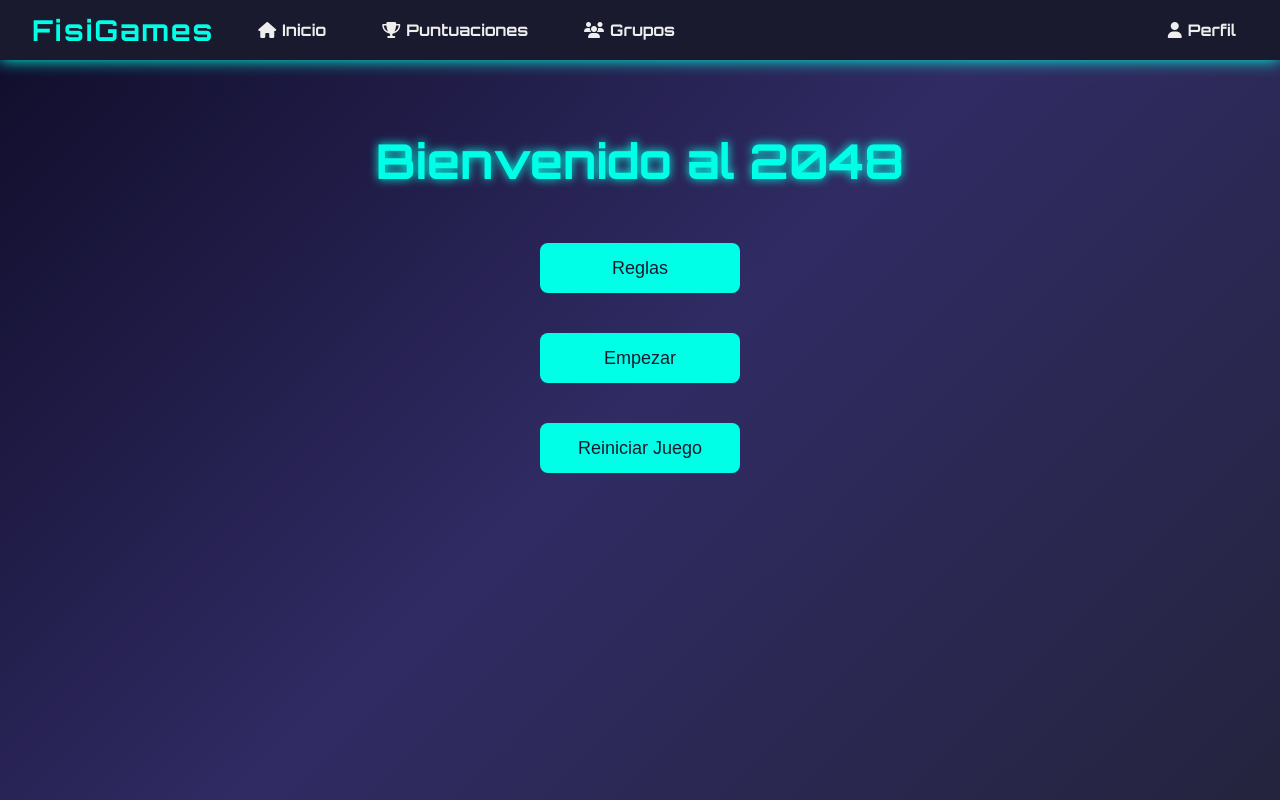
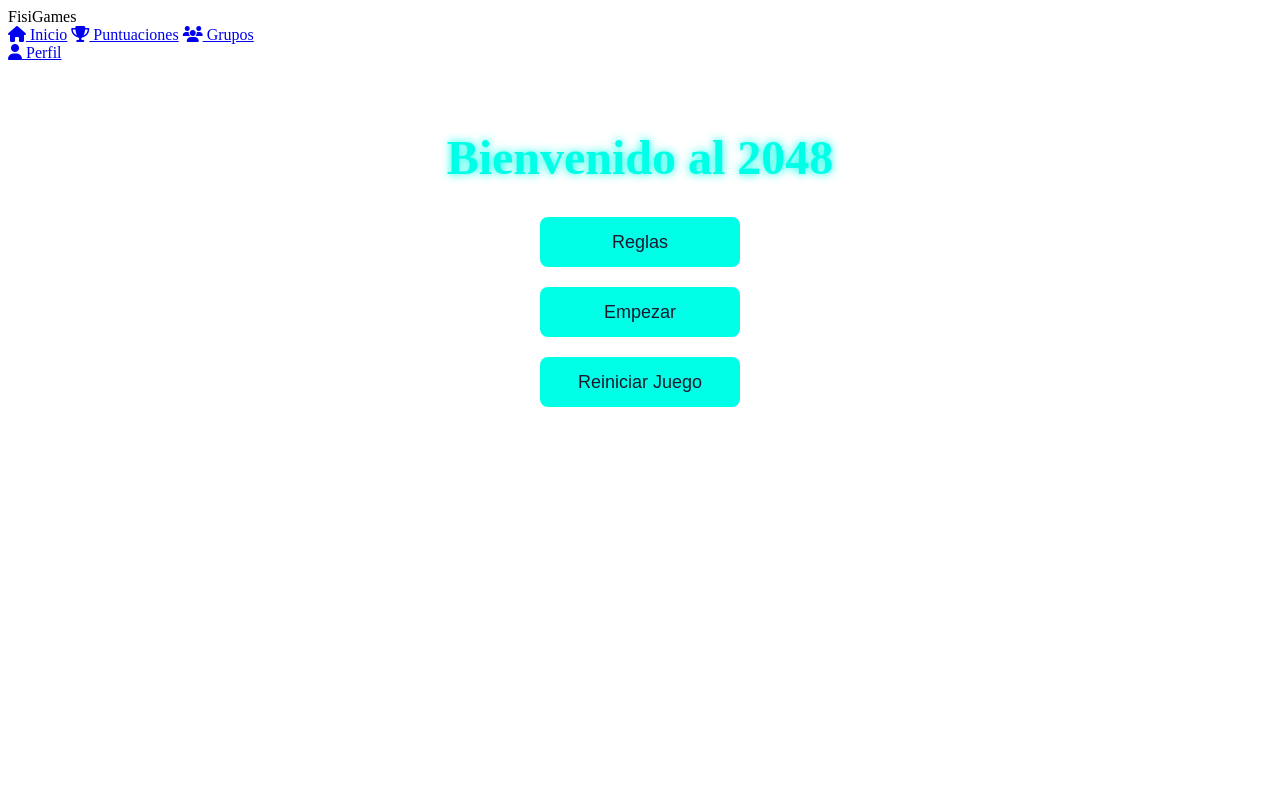
Before and after one commit to DarkKnight138/Proyecto-Final-3eroEMS-TI-FisiGames, a PHP site: page /2048.html in a window 1280 px wide. Run offline with PHP 8.4, Linux system fonts and the light colour scheme.

Commit message:
Update 2048.css

```diff
--- a/PaginaWeb/Juegos/2048/2048.css
+++ b/PaginaWeb/Juegos/2048/2048.css
@@ -1,75 +1,3 @@
-@import url('https://fonts.googleapis.com/css2?family=Orbitron:wght@700&display=swap');
-
-* {
-  box-sizing: border-box;
-}
-
-body {
-  margin: 0;
-  font-family: 'Orbitron', sans-serif;
-  background: linear-gradient(135deg, #0f0c29, #302b63, #24243e);
-  color: #eee;
-  min-height: 100vh;
-  display: flex;
-  flex-direction: column;
-}
-
-/* Navbar */
-nav {
-  display: flex;
-  justify-content: space-between;
-  align-items: center;
-  background-color: #1a1a2e;
-  padding: 0 2rem;
-  height: 60px;
-  box-shadow: 0 0 15px #00ffe7;
-  position: sticky;
-  top: 0;
-  z-index: 1000;
-}
-
-.left-section {
-  display: flex;
-  align-items: center;
-  gap: 2rem;
-}
-
-.logo {
-  font-size: 1.8rem;
-  font-weight: 700;
-  color: #00ffe7;
-  letter-spacing: 2px;
-  user-select: none;
-  cursor: default;
-  white-space: nowrap;
-}
-
-.nav-links {
-  display: flex;
-  gap: 2rem;
-  align-items: center;
-}
-
-.nav-links a {
-  text-decoration: none;
-  color: #eee;
-  font-weight: 600;
-  font-size: 1rem;
-  padding: 8px 12px;
-  border-radius: 6px;
-  transition: background-color 0.3s ease, color 0.3s ease;
-  display: flex;
-  align-items: center;
-  gap: 6px;
-}
-
-.nav-links a:hover,
-.nav-links a.active {
-  background-color: #00ffe7;
-  color: #1a1a2e;
-  box-shadow: 0 0 8px #00ffe7;
-}
-
 .menu-toggle {
   display: none;
   flex-direction: column;
```
